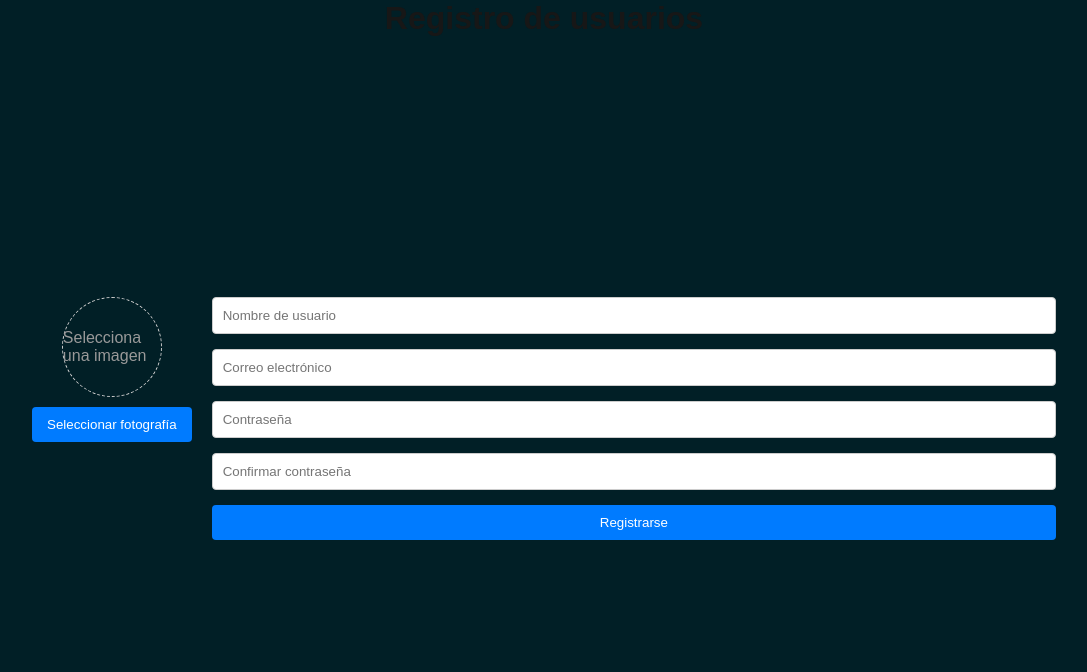
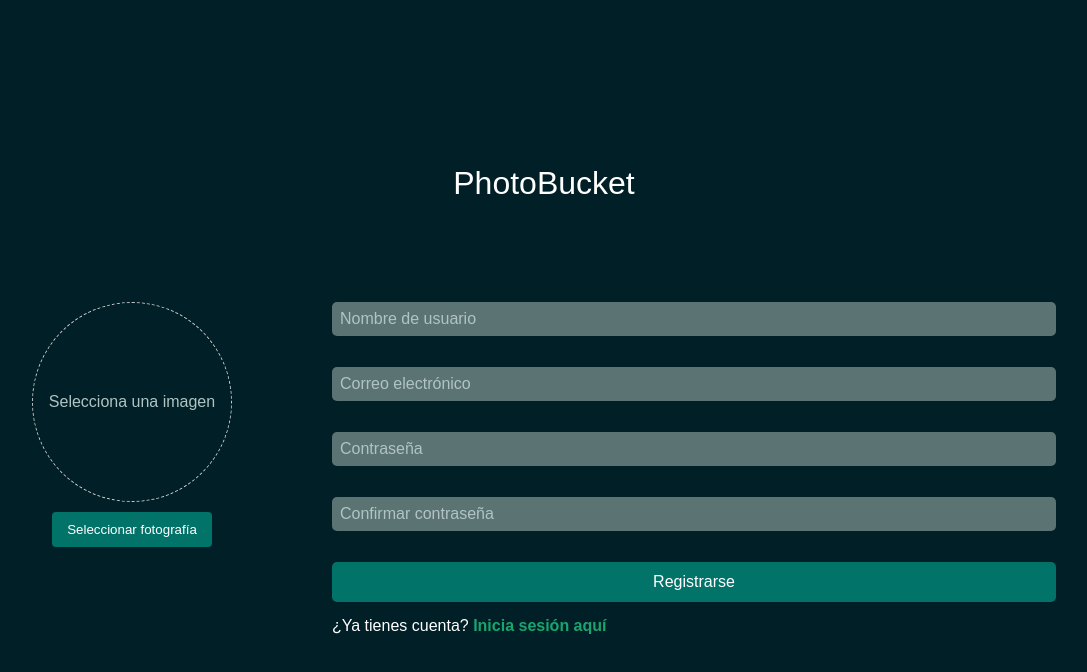
Before and after one commit to ChristopherMonterroso/-Semi1-B-2S2024-Grupo2-Practica2, a Next.js app in the folder photo-bucket-app/: page /register in a window 1280 px wide. Shown: the top 672 px of the page, without its empty margins (96-1183 px from the left). Built offline with nearby package versions, Linux system fonts and the light colour scheme; no server answers.

Commit message:
Agregados estilos a la pagina de registro de usuarios

```diff
--- a/photo-bucket-app/app/login/page.js
+++ b/photo-bucket-app/app/login/page.js
@@ -45,7 +45,6 @@
     <div className={styles.loginContainer}>
       <ToastContainer />
       <div className={styles.title}>PhotoBucket</div>
-      {/* Agrega la imagen del logo aquí */}
       <img src="/images/logo.png" alt="Logo" className={styles.logo} />
       {!isFaceRecognition ? (
         <form className={styles.form} onSubmit={handleSubmit}>
--- a/photo-bucket-app/app/register/ProfilePictureUpload.jsx
+++ b/photo-bucket-app/app/register/ProfilePictureUpload.jsx
@@ -3,7 +3,7 @@
 
 const ProfilePictureUpload = ({ onImageChange }) => {
   const [imagePreview, setImagePreview] = useState(null);
-  const fileInputRef = useRef(null); // Para referenciar el input de archivo
+  const fileInputRef = useRef(null);
 
   const handleImageChange = (e) => {
     const file = e.target.files[0];
@@ -19,7 +19,7 @@
 
   const handleButtonClick = () => {
     if (fileInputRef.current) {
-      fileInputRef.current.click(); // Simula un clic en el input de archivo
+      fileInputRef.current.click();
     }
   };
 
--- a/photo-bucket-app/app/register/ProfilePictureUpload.module.css
+++ b/photo-bucket-app/app/register/ProfilePictureUpload.module.css
@@ -2,27 +2,28 @@
   display: flex;
   flex-direction: column;
   align-items: center;
-  margin-right: 20px;
+  margin-right: 100px;
 }
 
 .imagePreview {
-  width: 100px;
-  height: 100px;
+  width: 200px;
+  height: 200px;
   border-radius: 50%;
   object-fit: cover;
   margin-bottom: 10px;
 }
 
 .placeholder {
-  width: 100px;
-  height: 100px;
+  width: 200px;
+  height: 200px;
   border: 1px dashed #ccc;
   border-radius: 50%;
   display: flex;
   align-items: center;
   justify-content: center;
-  color: #999;
+  color: #B0C4C4;
   margin-bottom: 10px;
+  text-align: center;
 }
 
 .fileInput {
@@ -30,7 +31,7 @@
 }
 
 .selectButton {
-  background-color: #007bff;
+  background-color: #027368;
   color: white;
   padding: 10px 15px;
   border: none;
@@ -39,5 +40,5 @@
 }
 
 .selectButton:hover {
-  background-color: #0056b3;
+  background-color: #025B50;
 }
--- a/photo-bucket-app/app/register/RegisterForm.jsx
+++ b/photo-bucket-app/app/register/RegisterForm.jsx
@@ -1,6 +1,6 @@
-'use client'
+'use client';
 import { useState } from 'react';
-import { useRouter } from 'next/navigation'; // Importa el hook useRouter
+import { useRouter } from 'next/navigation';
 import { register } from '../services/register';
 import styles from './RegisterForm.module.css';
 import ProfilePictureUpload from './ProfilePictureUpload';
@@ -12,15 +12,18 @@
   const [password, setPassword] = useState('');
   const [confirmPassword, setConfirmPassword] = useState('');
   const [profilePhoto, setProfilePhoto] = useState(null);
-  const router = useRouter(); // Usa el hook useRouter para redirigir
+  const router = useRouter();
 
   const handleSubmit = async (e) => {
     e.preventDefault();
     if (password === confirmPassword) {
       try {
         const data = await register(username, email, password, profilePhoto);
-        toast.success('Usuario registrado');
-        router.push('/login');
+        if (data.status) {
+          router.push('/login');
+        } else {
+          toast.error(data.message);
+        }
       } catch (error) {
         toast.error('Error al registrar el usuario');
         console.error(error);
@@ -67,6 +70,10 @@
           className={styles.input}
         />
         <button type="submit" className={styles.button}>Registrarse</button>
+
+        <p className={styles.centerText}>
+            ¿Ya tienes cuenta? <a href="/login">Inicia sesión aquí</a>
+          </p>
       </form>
     </div>
   );
--- a/photo-bucket-app/app/register/RegisterForm.module.css
+++ b/photo-bucket-app/app/register/RegisterForm.module.css
@@ -2,7 +2,6 @@
   display: flex;
   justify-content: space-between;
   width: 80%;
-  margin: auto;
 }
 
 .form {
@@ -13,20 +12,42 @@
 }
 
 .input {
-  padding: 10px;
-  border: 1px solid #ccc;
-  border-radius: 4px;
+  margin-bottom: 1rem;
+  padding: 0.5rem;
+  font-size: 1rem;
+  width: 100%;
+  background-color: #5C7373;
+  border: none;
+  border-radius: 5px;
+  color: white;
+}
+
+.input::placeholder {
+  color: #B0C4C4;
 }
 
 .button {
-  padding: 10px 15px;
-  background-color: #007bff;
+  padding: 0.7rem 1.2rem;
+  font-size: 1rem;
+  background-color: #027368;
   color: white;
   border: none;
-  border-radius: 4px;
+  border-radius: 5px;
   cursor: pointer;
 }
 
 .button:hover {
-  background-color: #0056b3;
+  background-color: #025B50;
 }
+
+.centerText a {
+  color: #1aa570;
+  text-decoration: none;
+  font-weight: bold;
+  transition: color 0.3s ease;
+}
+
+.centerText a:hover {
+  color: #389613;
+  text-decoration: underline;
+}
--- a/photo-bucket-app/app/register/RegisterPage.module.css
+++ b/photo-bucket-app/app/register/RegisterPage.module.css
@@ -4,88 +4,11 @@
   align-items: center;
   justify-content: center;
   height: 100vh;
+  background-color: #011F26;
+  color: white;
 }
 
-  .logoContainer {
-    margin-bottom: 20px;
+.title {
+  font-size: 2rem;
+  margin-bottom: 100px;
 }
-
-  .logo {
-    width: 150px;
-    height: auto;
-  }
-
-  .formContainer {
-    display: flex;
-    width: 80%;
-    max-width: 1200px;
-    justify-content: space-between;
-  }
-
-  .leftSection {
-    display: flex;
-    flex-direction: column;
-    align-items: center;
-    justify-content: center;
-    flex: 1;
-    margin-right: 20px;
-  }
-
-  .imageContainer {
-    position: relative;
-    display: flex;
-    flex-direction: column;
-    align-items: center;
-  }
-
-  .profileImage {
-    width: 150px;
-    height: 150px;
-    border-radius: 50%;
-    object-fit: cover;
-    margin-bottom: 10px;
-  }
-
-  .imageUploadButton {
-    background-color: #0070f3;
-    color: white;
-    padding: 10px 20px;
-    cursor: pointer;
-    border-radius: 5px;
-    text-align: center;
-    display: inline-block;
-  }
-
-  .hiddenInput {
-    display: none;
-  }
-
-  .rightSection {
-    flex: 2;
-    display: flex;
-    flex-direction: column;
-  }
-
-  .form {
-    display: flex;
-    flex-direction: column;
-  }
-
-  .input {
-    margin-bottom: 15px;
-    padding: 10px;
-    font-size: 16px;
-    border: 1px solid #ddd;
-    border-radius: 5px;
-  }
-
-  .submitButton {
-    background-color: #0070f3;
-    color: white;
-    padding: 10px;
-    font-size: 16px;
-    cursor: pointer;
-    border-radius: 5px;
-    border: none;
-    margin-top: 10px;
-  }
--- a/photo-bucket-app/app/register/page.js
+++ b/photo-bucket-app/app/register/page.js
@@ -8,7 +8,7 @@
   return (
     <div className={styles.container}>
       <ToastContainer />
-      <h1>Registro de usuarios</h1>
+      <div className={styles.title}>PhotoBucket</div>
       <RegisterForm />
     </div>
   );
--- a/photo-bucket-app/app/services/register.js
+++ b/photo-bucket-app/app/services/register.js
@@ -13,10 +13,6 @@
       body: formData,
     });
 
-    if (!response.ok) {
-      throw new Error('Network response was not ok');
-    }
-
     const data = await response.json();
     return data;
   } catch (error) {
```
Lines whose indentation alone changed are shown as unchanged.
